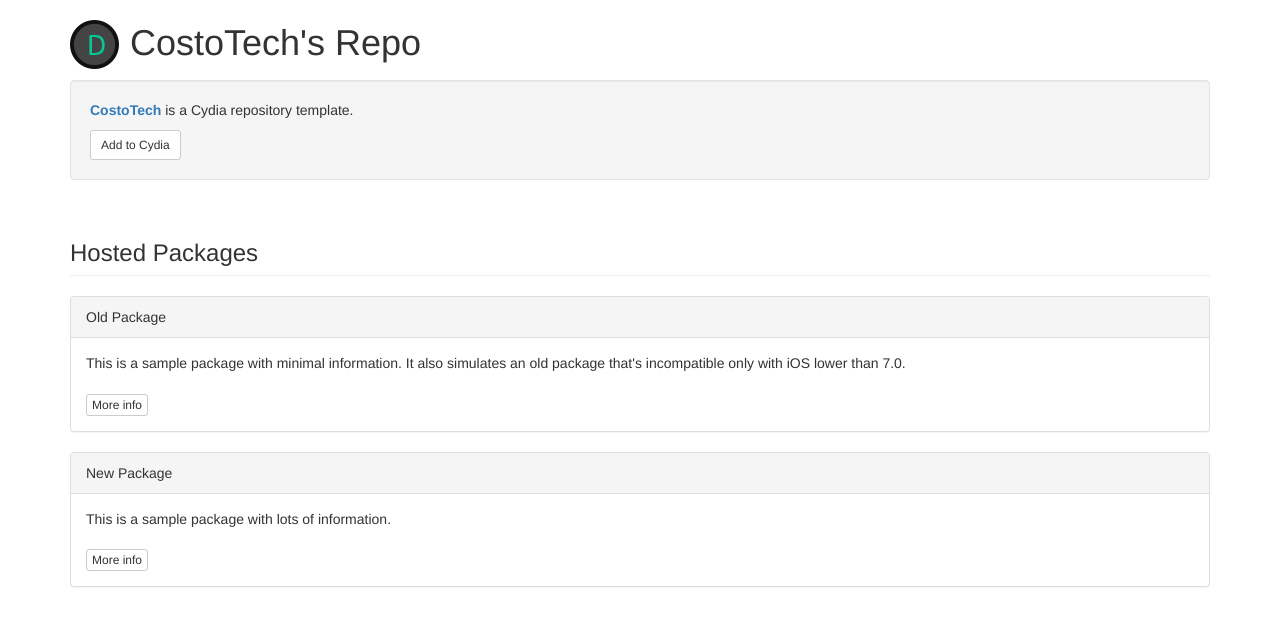
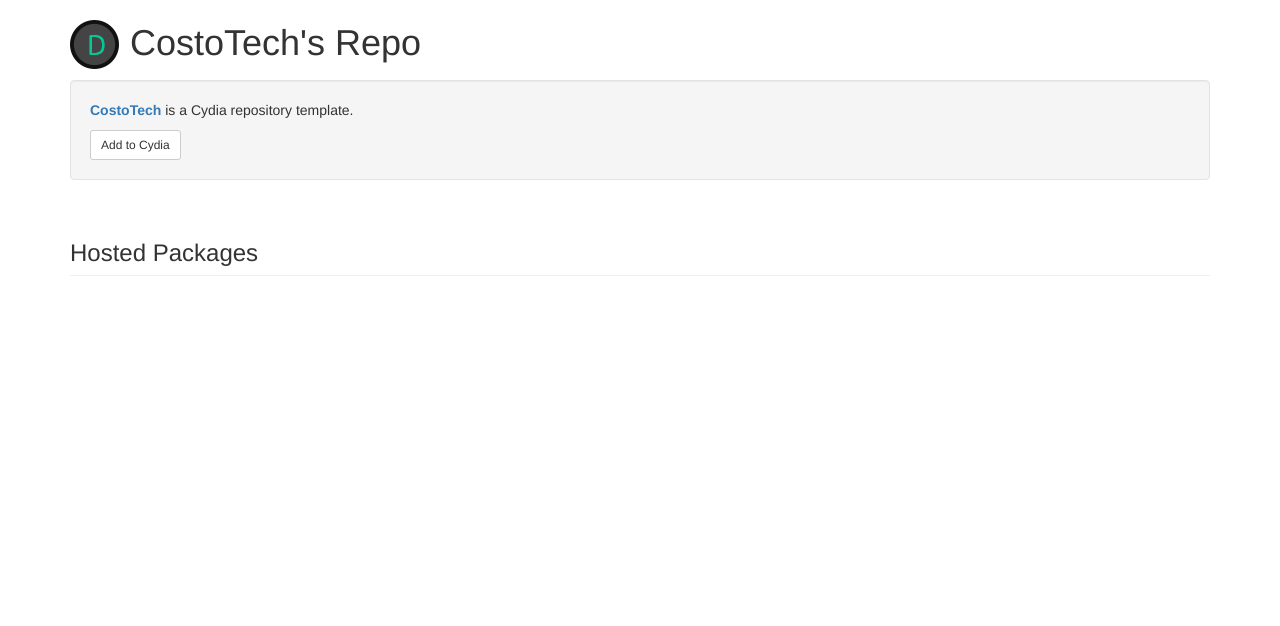
Before and after one commit to costotech/costotech.github.io, a plain HTML site: page index.html in a window 1280 px wide. Drawn offline with nearby package versions, Linux system fonts and the light colour scheme.

Commit message:
Update index.html

```diff
--- a/index.html
+++ b/index.html
@@ -1,7 +1,7 @@
 <!DOCTYPE html>
 <html lang="en">
 <head>
-  <title>Reposi3</title>
+  <title>CostoTech</title>
   <meta charset="utf-8">
   <meta name="viewport" content="width=device-width, initial-scale=1">
   <link rel="stylesheet" href="https://maxcdn.bootstrapcdn.com/bootstrap/3.3.5/css/bootstrap.min.css">
@@ -16,7 +16,7 @@
 <div class="container">
 	<div class="well">
 		<p><span class="text-primary"><b>CostoTech</span></b> is a Cydia repository template.</p>
-		<a class="btn btn-sm btn-default" href="cydia://url/https://cydia.saurik.com/api/share#?source=https://supermamon.github.io/Reposi3/">Add to Cydia</a>
+		<a class="btn btn-sm btn-default" href="cydia://url/https://cydia.saurik.com/api/share#?source=https://costotech.github.io/">Add to Cydia</a>
 	</div>
 </div>
 
@@ -24,24 +24,5 @@
   <h3 id="wells" class="page-header">Hosted Packages</h3>
 </div>
 
-<div class="container">
-	<div class="panel panel-default">
-	  <div class="panel-heading">Old Package</div>
-	  <div class="panel-body">
-		This is a sample package with minimal information.
-		It also simulates an old package that's incompatible only with iOS lower than 7.0.<br /><br />
-		<a class="btn btn-xs btn-default" href="depictions/?p=com.supermamon.oldpackage">More info</a>
-	  </div>
-	</div>
-
-	<div class="panel panel-default">
-	  <div class="panel-heading">New Package</div>
-	  <div class="panel-body">
-		This is a sample package with lots of information.<br /><br />
-		<a class="btn btn-xs btn-default" href="depictions/?p=com.supermamon.newpackage">More info</a>
-	  </div>
-	</div>
-</div>
-
 </body>
 </html>
```
